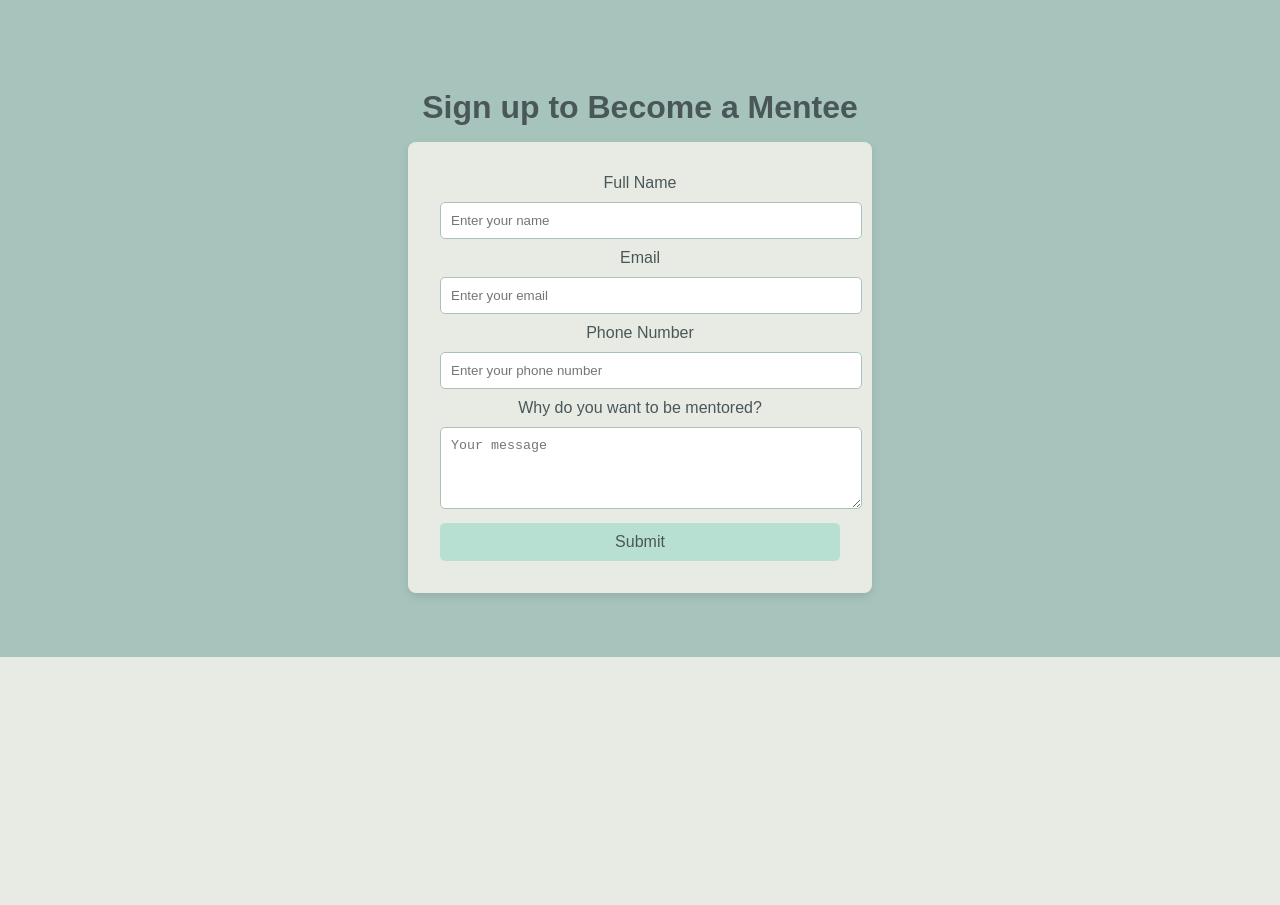
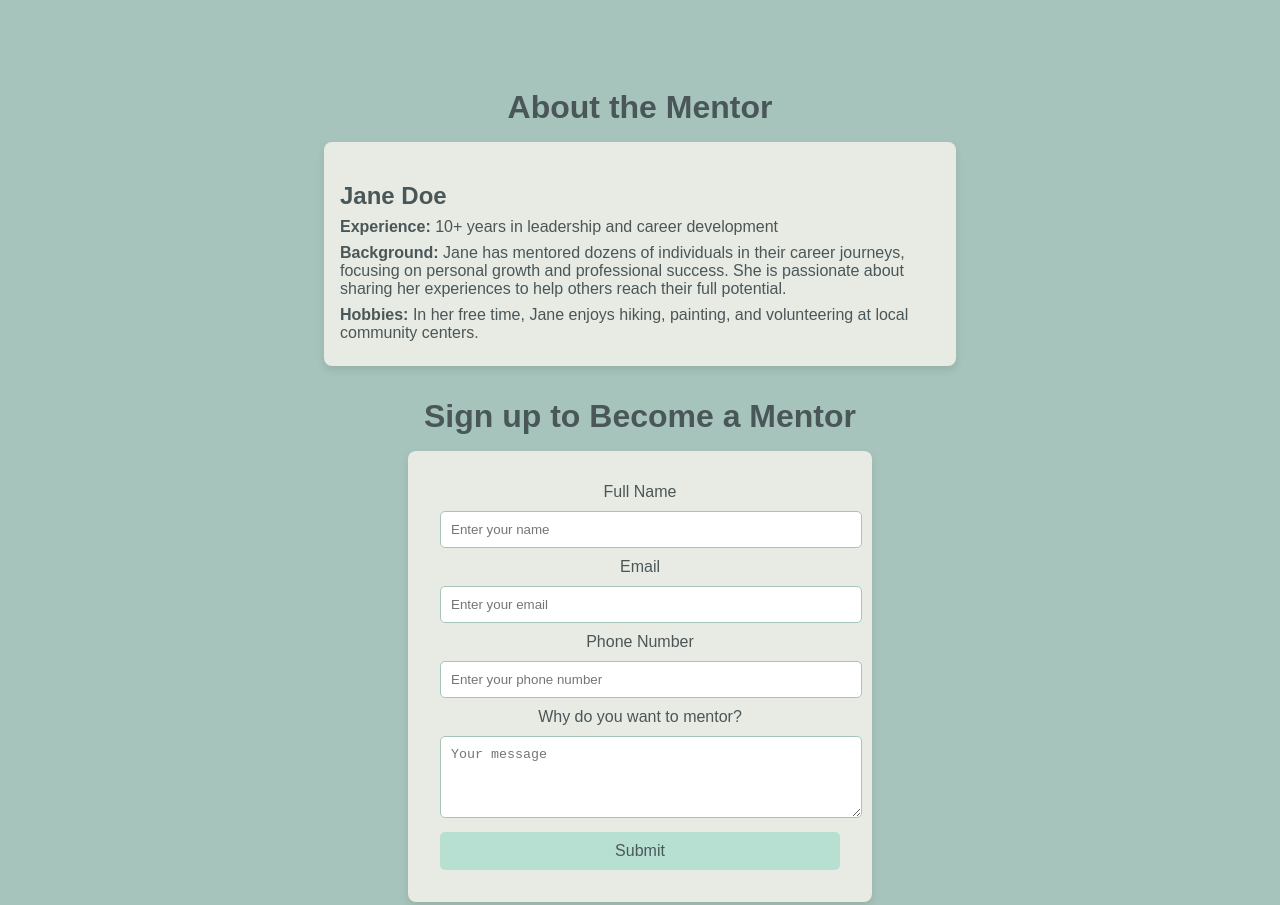
Before and after one commit to jonathan10620/mentor_signup, a plain HTML site: page index.html in a window 1280 px wide. Shown: the part 802-1707 px from the top of the page. Before the commit the page ends 1459 px from the top, so only its background shows below. Drawn offline with Linux system fonts and the light colour scheme.

Commit message:
Update index.html

```diff
--- a/index.html
+++ b/index.html
@@ -3,15 +3,15 @@
 <head>
   <meta charset="UTF-8">
   <meta name="viewport" content="width=device-width, initial-scale=1.0">
-  <title>Future Healers of Laredo Mentorship Program (FHLMP) Application</title>
+  <title>Mentor Sign-up</title>
   <link rel="stylesheet" href="https://cdnjs.cloudflare.com/ajax/libs/font-awesome/5.15.4/css/all.min.css">
   <style>
-    /* Main styling for hero section */
+    /* Apply Window Tide Palette Colors */
     body, html {
       height: 100%;
       margin: 0;
       font-family: 'Arial', sans-serif;
-      background-color: #E8EBE4;
+      background-color: #E8EBE4; /* Off-White Background */
     }
 
     .hero {
@@ -21,7 +21,7 @@
       align-items: center;
       justify-content: center;
       text-align: center;
-      color: #4A5759;
+      color: #4A5759; /* Deep Green for Text */
     }
 
     .hero h1 {
@@ -36,24 +36,24 @@
 
     .hero button {
       padding: 1rem 2rem;
-      background-color: #B8E0D2;
+      background-color: #B8E0D2; /* Mint Green Button */
       border: none;
       border-radius: 5px;
-      color: #4A5759;
+      color: #4A5759; /* Deep Green Text */
       font-size: 1rem;
       cursor: pointer;
       transition: background-color 0.3s ease;
     }
 
     .hero button:hover {
-      background-color: #A7C4BC;
+      background-color: #A7C4BC; /* Muted Gray on Hover */
     }
 
     /* About Me and Form Section */
     #about {
       padding: 4rem;
-      background-color: #A7C4BC;
-      color: #4A5759;
+      background-color: #A7C4BC; /* Pastel Blue Background */
+      color: #4A5759; /* Deep Green for Text */
       text-align: center;
     }
 
@@ -62,6 +62,28 @@
       margin-bottom: 1rem;
     }
 
+    /* Mentor Bio Section */
+    .mentor-bio {
+      margin-bottom: 2rem;
+      padding: 1rem;
+      background-color: #E8EBE4; /* Off-white background */
+      border-radius: 8px;
+      box-shadow: 0 4px 8px rgba(0, 0, 0, 0.1);
+      text-align: left;
+      max-width: 600px;
+      margin: 0 auto 2rem auto; /* Center the bio */
+    }
+
+    .mentor-bio h3 {
+      font-size: 1.5rem;
+      margin-bottom: 0.5rem;
+    }
+
+    .mentor-bio p {
+      margin: 0.5rem 0;
+    }
+
+    /* Form Styling */
     #about form {
       max-width: 400px;
       margin: 0 auto;
@@ -100,8 +122,8 @@
   <!-- Hero Section -->
   <div class="hero">
     <div>
-      <h1>Future Healers of Laredo Mentorship Program (FHLMP) Application</h1>
-      <p></p>
+      <h1>Welcome to the Mentor Program</h1>
+      <p>Your journey to inspire others starts here</p>
       <button onclick="document.getElementById('about').scrollIntoView({ behavior: 'smooth' });">
         Register
       </button>
@@ -110,7 +132,17 @@
 
   <!-- About Me and Form Section -->
   <section id="about">
-    <h2>Sign up to Become a Mentee</h2>
+    <h2>About the Mentor</h2>
+
+    <!-- Mentor Bio Section -->
+    <div class="mentor-bio">
+      <h3>Jane Doe</h3>
+      <p><strong>Experience:</strong> 10+ years in leadership and career development</p>
+      <p><strong>Background:</strong> Jane has mentored dozens of individuals in their career journeys, focusing on personal growth and professional success. She is passionate about sharing her experiences to help others reach their full potential.</p>
+      <p><strong>Hobbies:</strong> In her free time, Jane enjoys hiking, painting, and volunteering at local community centers.</p>
+    </div>
+
+    <h2>Sign up to Become a Mentor</h2>
     <form action="https://api.web3forms.com/submit" method="POST">
       <input type="hidden" name="access_key" value="b96744c9-1278-45c4-95b0-ae13cfd32bd1">
 
@@ -123,7 +155,7 @@
       <label for="phone">Phone Number</label>
       <input type="tel" id="phone" name="phone" placeholder="Enter your phone number" required>
 
-      <label for="message">Why do you want to be mentored?</label>
+      <label for="message">Why do you want to mentor?</label>
       <textarea id="message" name="message" rows="4" placeholder="Your message" required></textarea>
 
       <button type="submit">Submit</button>
```
